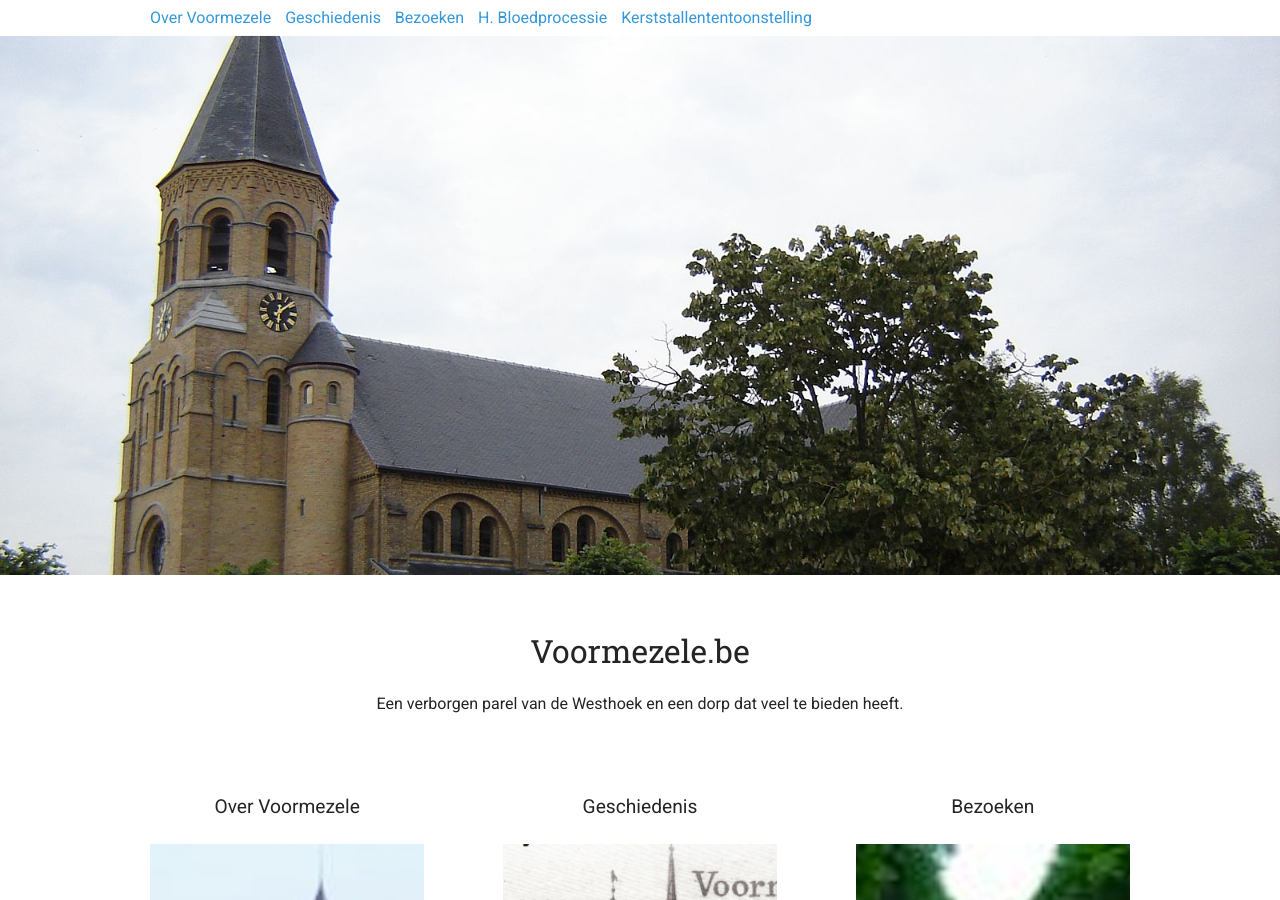
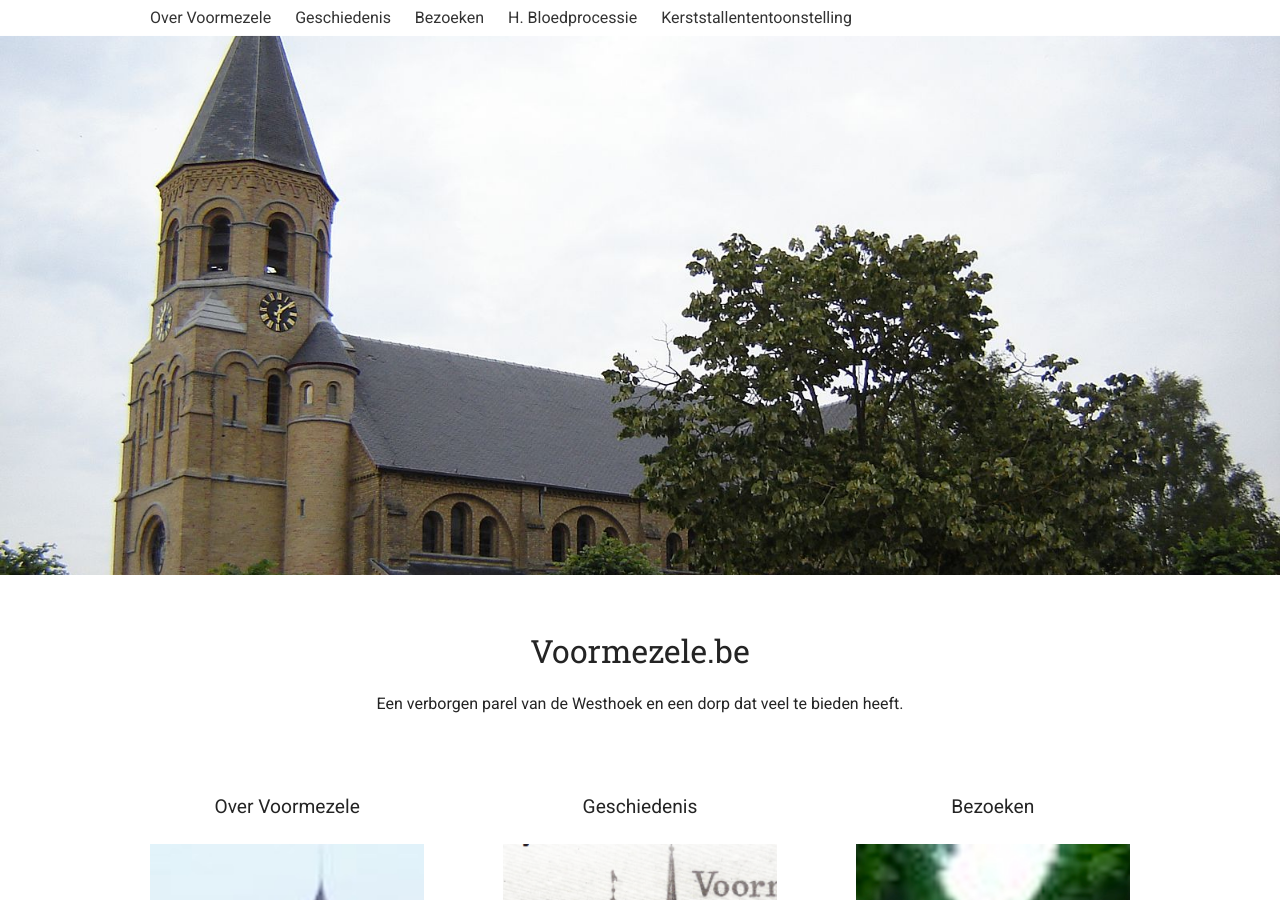
Before and after one commit to dannycuvelier/voormezele.github.io, a Jekyll site: the page built from index.html, in a window 1280 px wide and 900 px high. Built offline with Jekyll 4.4.1, drawn with Linux system fonts in a browser that asks for light colours.

Commit message:
quick nav update

```diff
--- a/_sass/_layout.scss
+++ b/_sass/_layout.scss
@@ -46,8 +46,12 @@
         list-style-type: none;
 
         > li {
-            margin-right: 10px;
+            margin-right: 20px;
             display: inline-block;
+        }
+
+        a {
+            color: #333;
         }
     }
 }
```
